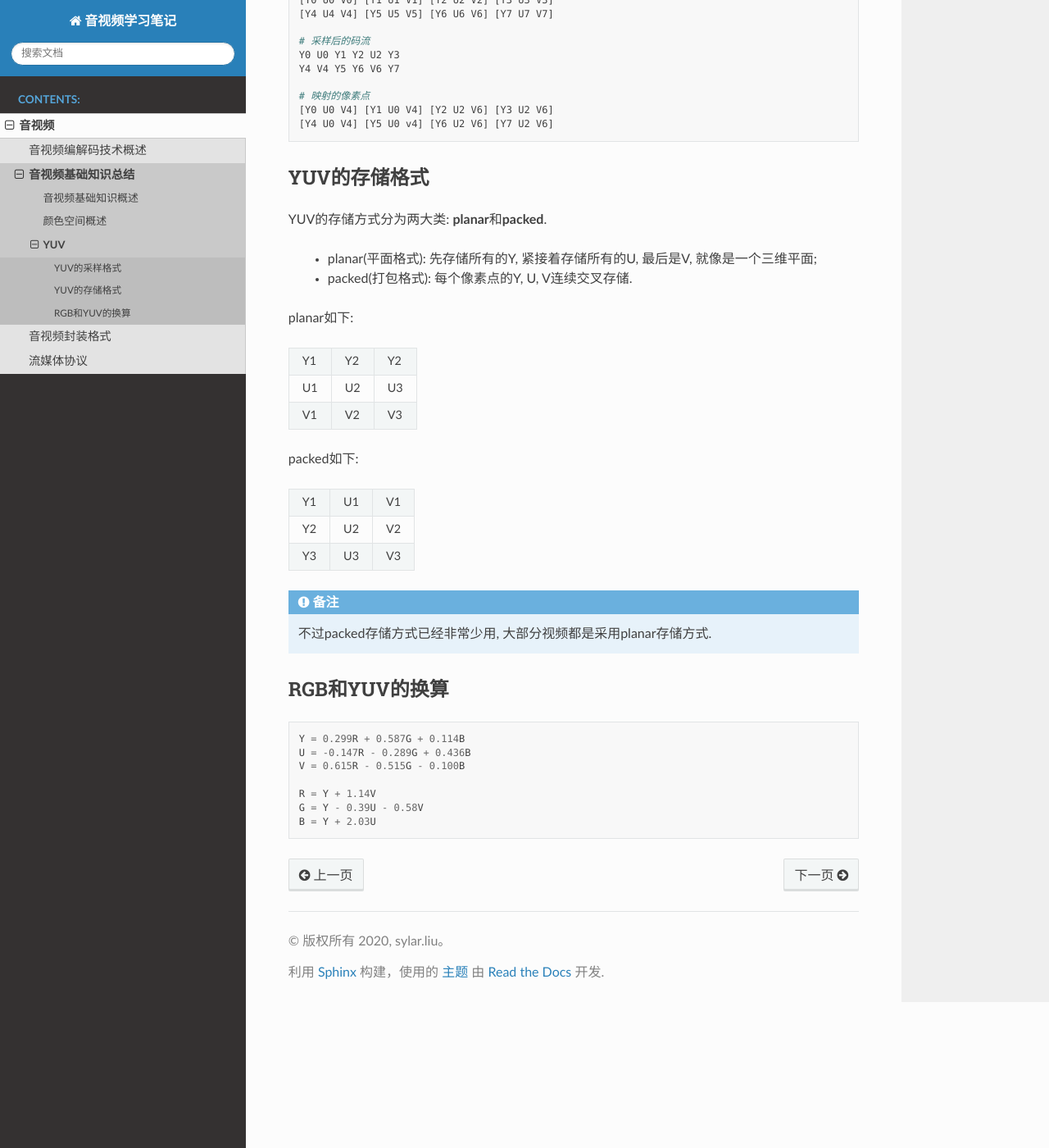
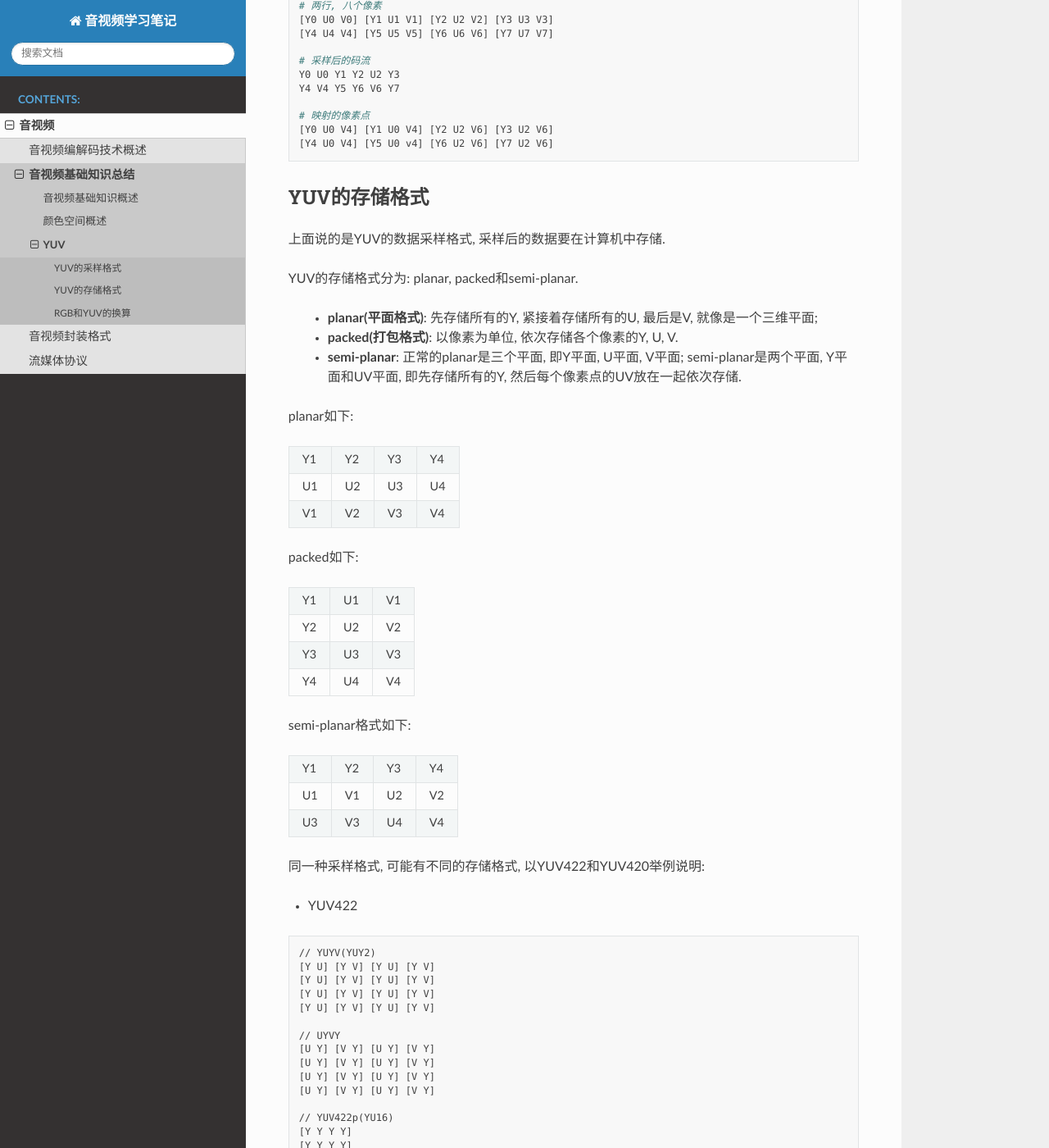
Before and after one commit to My-LearningNotes/Audio_and_Video, a Sphinx documentation site: the page built from source/tutorial/basic/yuv.rst, in a window 1280 px wide and 1400 px high, scrolled down 1943 px. Shown: the whole window at 82% size. Built offline with Sphinx 7.4.7 and the Read the Docs theme 2.0.0, drawn with Linux system fonts in a browser that asks for light colours; some of the changed text lies outside the part shown.

Commit message:
更新关于YUV的笔记

```diff
--- a/source/tutorial/basic/yuv.rst
+++ b/source/tutorial/basic/yuv.rst
@@ -4,13 +4,14 @@ YUV
 YUV是一种亮度与色度分离的颜色空间.
 
     * Y: 亮度, 就是灰度值. 除了表示亮度信号外, 还含有较多的绿色通道量;
-    * U: 蓝色通道与亮度的差值;
-    * V: 红色通道与亮度的差值.
+    * U(B-Y): 蓝色通道与亮度的差值;
+    * V(R-Y): 红色通道与亮度的差值.
 
 采用YUV有什么优势呢?
 
-    人眼对亮度敏感, 对色度不敏感, 因此减少部分UV的数据量, 人眼也无法感知出来,
-    这样就可以通过压缩UV的分辨率, 在不影响观感的前提下, 减少数据量.
+    * 亮度和色度分离;
+
+    * 人眼对亮度敏感, 对色度不敏感, 因此减少部分UV的数据量, 人眼也无法感知出来, 这样就可以通过压缩UV的分辨率, 在不影响观感的前提下, 减少数据量.
 
 
 YUV的采样格式
@@ -20,9 +21,9 @@ YUV的采样格式
 
 YUV的采样格式主要有: YUV444, YUV422, YUV411, YUV420.
 
-* YUV444
+* **YUV444**
 
-Y, U和V按4:4:4的比例采样, 每一个Y对应一组UV分量.
+**Y, U和V按4:4:4的比例采样, 每一个Y对应一组UV分量.**
 
 YUV三个信道的采样率相同, 因此在生成的图像里, 每个像素的三个分量信息完整(每个分量通常8bits), 经过8比特量化后, 未经压缩的每个像素占用3个字节.
 
@@ -39,9 +40,9 @@ Example:
     # 映射的像素
     [Y0 U0 V0] [Y1 U1 V1] [Y2 U2 V2] [Y3 U3 V3]
 
-* YUV422
+* **YUV422**
 
-Y, U和V按4:2:2的比例采样, 每个色差信道的采样率是亮度信道的一半, 所以水平方向的色度采样率只是4:4:4的一半.
+**Y, U和V按4:2:2的比例采样**\ , 每个色差信道的采样率是亮度信道的一半, 所以水平方向的色度采样率只是4:4:4的一半.
 对非压缩的8比特量化的图像来说, 每个由两个水平方向相邻的像素组成的宏像素需要占用4个字节.
 
 Example:
@@ -57,9 +58,9 @@ Example:
     # 映射的像素点
     [Y0 U0 V1] [Y1 U0 V1] [Y2 U2 V3] [Y3 U2 V3]
 
-* YUV411
+* **YUV411**
 
-Y, U和V按照4:1:1的比例采样, 对非压缩的8bit量化的视频来说, 每个由4个水平方向相邻的像素组成的宏像素需要占用6个字节.
+**Y, U和V按照4:1:1的比例采样**, 对非压缩的8bit量化的视频来说, 每个由4个水平方向相邻的像素组成的宏像素需要占用6个字节.
 
 Example:
 
@@ -76,9 +77,9 @@ Example:
 
 * YUV420
 
-4:2:0并不意味着只有Y和U, 没有V.
+**4:2:0并不意味着只有Y和U, 没有V.
 它是指对每行扫描线来说, 只有一种色度分量, 以2:1的比例采样;
-相邻的扫描行存储着不同的色度分量, 也就是说, 如果一行是4:2:0的话, 下一行就是4:0:2, 再下一行是4:2:0..., 以此类推.
+相邻的扫描行存储着不同的色度分量, 也就是说, 如果一行是4:2:0的话, 下一行就是4:0:2, 再下一行是4:2:0..., 以此类推.**
 对于每个色度分量来说, 水平方向和竖直方向的采样率都是2:1, 所以可以说色度的采样率是4:1.
 对非压缩的8bit量化视频来说, 每个由2*2(2行2列)相邻像素组成的宏像素, 需要占用6个字节.
 
@@ -100,20 +101,23 @@ Example:
 YUV的存储格式
 -------------
 
-YUV的存储方式分为两大类: **planar**\ 和\ **packed**\ .
+上面说的是YUV的数据采样格式, 采样后的数据要在计算机中存储.
 
-    * planar(平面格式): 先存储所有的Y, 紧接着存储所有的U, 最后是V, 就像是一个三维平面;
-    * packed(打包格式): 每个像素点的Y, U, V连续交叉存储.
+YUV的存储格式分为: planar, packed和semi-planar.
+
+    * **planar(平面格式)**: 先存储所有的Y, 紧接着存储所有的U, 最后是V, 就像是一个三维平面;
+    * **packed(打包格式)**: 以像素为单位, 依次存储各个像素的Y, U, V.
+    * **semi-planar**: 正常的planar是三个平面, 即Y平面, U平面, V平面; semi-planar是两个平面, Y平面和UV平面, 即先存储所有的Y, 然后每个像素点的UV放在一起依次存储.
 
 planar如下:
 
 .. table::
 
-    == == ==
-    Y1 Y2 Y2
-    U1 U2 U3
-    V1 V2 V3
-    == == ==
+    == == == ==
+    Y1 Y2 Y3 Y4
+    U1 U2 U3 U4
+    V1 V2 V3 V4
+    == == == ==
 
 packed如下:
 
@@ -123,11 +127,133 @@ packed如下:
     Y1 U1 V1
     Y2 U2 V2
     Y3 U3 V3
+    Y4 U4 V4
     == == ==
+
+
+semi-planar格式如下:
+
+.. table::
+
+    == == == ==
+    Y1 Y2 Y3 Y4
+    U1 V1 U2 V2
+    U3 V3 U4 V4
+    == == == ==
+
+同一种采样格式, 可能有不同的存储格式, 以YUV422和YUV420举例说明:
+
+* YUV422
+
+.. code-block:: text
+
+    // YUYV(YUY2)
+    [Y U] [Y V] [Y U] [Y V]
+    [Y U] [Y V] [Y U] [Y V]
+    [Y U] [Y V] [Y U] [Y V]
+    [Y U] [Y V] [Y U] [Y V]
+
+    // UYVY
+    [U Y] [V Y] [U Y] [V Y]
+    [U Y] [V Y] [U Y] [V Y]
+    [U Y] [V Y] [U Y] [V Y]
+    [U Y] [V Y] [U Y] [V Y]
+
+    // YUV422p(YU16)
+    [Y Y Y Y]
+    [Y Y Y Y]
+    [Y Y Y Y]
+    [Y Y Y Y]
+    [U U U U]
+    [U U U U]
+    [V V V V]
+    [V V V V]
+
+    // YUV422p(YV16)
+    [Y Y Y Y]
+    [Y Y Y Y]
+    [Y Y Y Y]
+    [Y Y Y Y]
+    [V V V V]
+    [V V V V]
+    [U U U U]
+    [U U U U]
+
+    // YUV422sp(NV16)
+    [Y Y Y Y]
+    [Y Y Y Y]
+    [Y Y Y Y]
+    [Y Y Y Y]
+    [U V U V]
+    [U V U V]
+    [U V U V]
+    [U V U V]
+
+    // YUV422sp(NV61)
+    [Y Y Y Y]
+    [Y Y Y Y]
+    [Y Y Y Y]
+    [Y Y Y Y]
+    [V U V U]
+    [V U V U]
+    [V U V U]
+    [V U V U]
+
+* YUV420
+
+.. code-block:: text
+
+    // YUV420p(YU12/I420)
+    [Y Y Y Y]
+    [Y Y Y Y]
+    [Y Y Y Y]
+    [Y Y Y Y]
+    [U U]
+    [U U]
+    [V V]
+    [V V]
+
+    // YV12
+    [Y Y Y Y]
+    [Y Y Y Y]
+    [Y Y Y Y]
+    [Y Y Y Y]
+    [V V]
+    [V V]
+    [U U]
+    [U U]
+
+    // YUV420sp(NV12)
+    [Y Y Y Y]
+    [Y Y Y Y]
+    [Y Y Y Y]
+    [Y Y Y Y]
+    [U V U V]
+    [U V U V]
+
+    // NV21
+    [Y Y Y Y]
+    [Y Y Y Y]
+    [Y Y Y Y]
+    [Y Y Y Y]
+    [V U V U]
+    [V U V U]
+
 
 .. note::
 
-    不过packed存储方式已经非常少用, 大部分视频都是采用planar存储方式.
+    * 格式中带\ ``p``\ 的, 表示planar, 平面存储模式;
+    * 格式中带\ ``sp``\ 的, 表示semi-planar.
+    * 格式中不带字母后缀的, 表示packed模式.
+
+    NV12, NV21, NV16, NV61等, NV系列都属于semi-planar存储格式.
+
+    NV12表示正常的顺序, 即UV平面中, 先U在V; NV21表示相反的顺序, 即UV平面中, 先V再U.
+    同样, NV16和NV61也是UV平面中U和V的次序不同.
+
+    其中的数字12, 16表示一个像素所占的位数.
+    例如, NV12, 表示一个像素占用12bit, 其中Y固定占8bit, U和V各占2bit, 实际上就是YUV420格式, 具体而言是YUV420sp格式.
+    NV16表示一个像素占用16bit, 其中Y是固定的8bit, U和V各占4bit, 实际上就是YUV422格式, 具体而言是YUV422sp格式.
 
 
 RGB和YUV的换算
```
